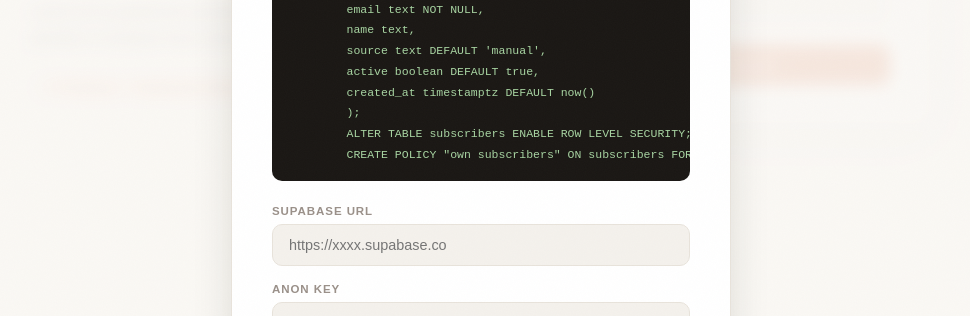
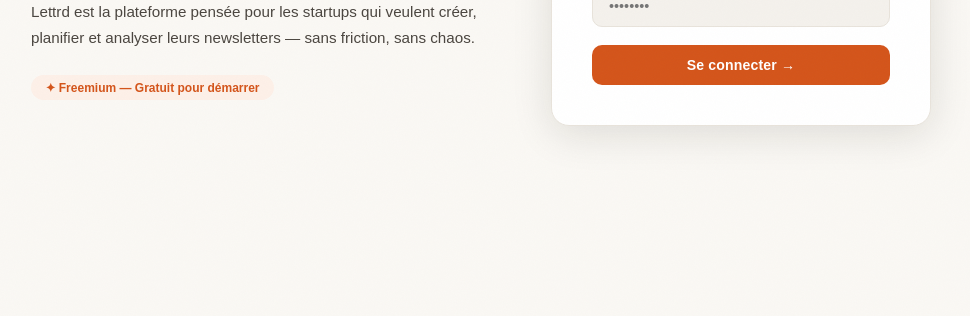
Before and after one commit to Nath301/Test, a plain HTML site: page index.html in a window 1280 px wide. Shown: the part 484-800 px from the top of the page, without its empty margins (159-1129 px from the left). Drawn offline with nearby package versions, Linux system fonts and the light colour scheme; a web font is replaced by a local one.

Commit message:
Update index.html

```diff
--- a/index.html
+++ b/index.html
@@ -1175,46 +1175,7 @@
 
 <body>
 
-  <!-- ═══ CONFIG MODAL ═══ -->
-  <div class="overlay" id="config-modal">
-    <div class="modal">
-      <div class="modal-brand"><span class="logo-l">L</span><span class="logo-rest">ettrd</span></div>
-      <h2>Connecter Supabase</h2>
-      <p>Entrez vos clés depuis <strong>supabase.com → Settings → API</strong>. Puis exécutez ce SQL dans l'éditeur SQL
-        de votre projet :</p>
-      <div class="sql-block">-- 1. Table newsletters
-        CREATE TABLE newsletters (
-        id uuid DEFAULT gen_random_uuid() PRIMARY KEY,
-        user_id uuid REFERENCES auth.users NOT NULL,
-        title text NOT NULL,
-        content text DEFAULT '',
-        status text DEFAULT 'draft',
-        scheduled_at timestamptz,
-        sent_at timestamptz,
-        created_at timestamptz DEFAULT now()
-        );
-        ALTER TABLE newsletters ENABLE ROW LEVEL SECURITY;
-        CREATE POLICY "own newsletters" ON newsletters FOR ALL USING (auth.uid() = user_id);
-
-        -- 2. Table subscribers
-        CREATE TABLE subscribers (
-        id uuid DEFAULT gen_random_uuid() PRIMARY KEY,
-        user_id uuid REFERENCES auth.users NOT NULL,
-        email text NOT NULL,
-        name text,
-        source text DEFAULT 'manual',
-        active boolean DEFAULT true,
-        created_at timestamptz DEFAULT now()
-        );
-        ALTER TABLE subscribers ENABLE ROW LEVEL SECURITY;
-        CREATE POLICY "own subscribers" ON subscribers FOR ALL USING (auth.uid() = user_id);</div>
-      <div class="form-group"><label>Supabase URL</label><input type="text" id="cfg-url"
-          placeholder="https://xxxx.supabase.co" /></div>
-      <div class="form-group"><label>Anon Key</label><input type="text" id="cfg-key" placeholder="eyJhbGci..." /></div>
-      <button class="btn btn-primary btn-full" onclick="saveConfig()">Lancer Lettrd →</button>
-      <div class="msg" id="cfg-msg"></div>
-    </div>
-  </div>
+
 
   <!-- ═══ AUTH PAGE ═══ -->
   <div class="page" id="auth-page">
```
